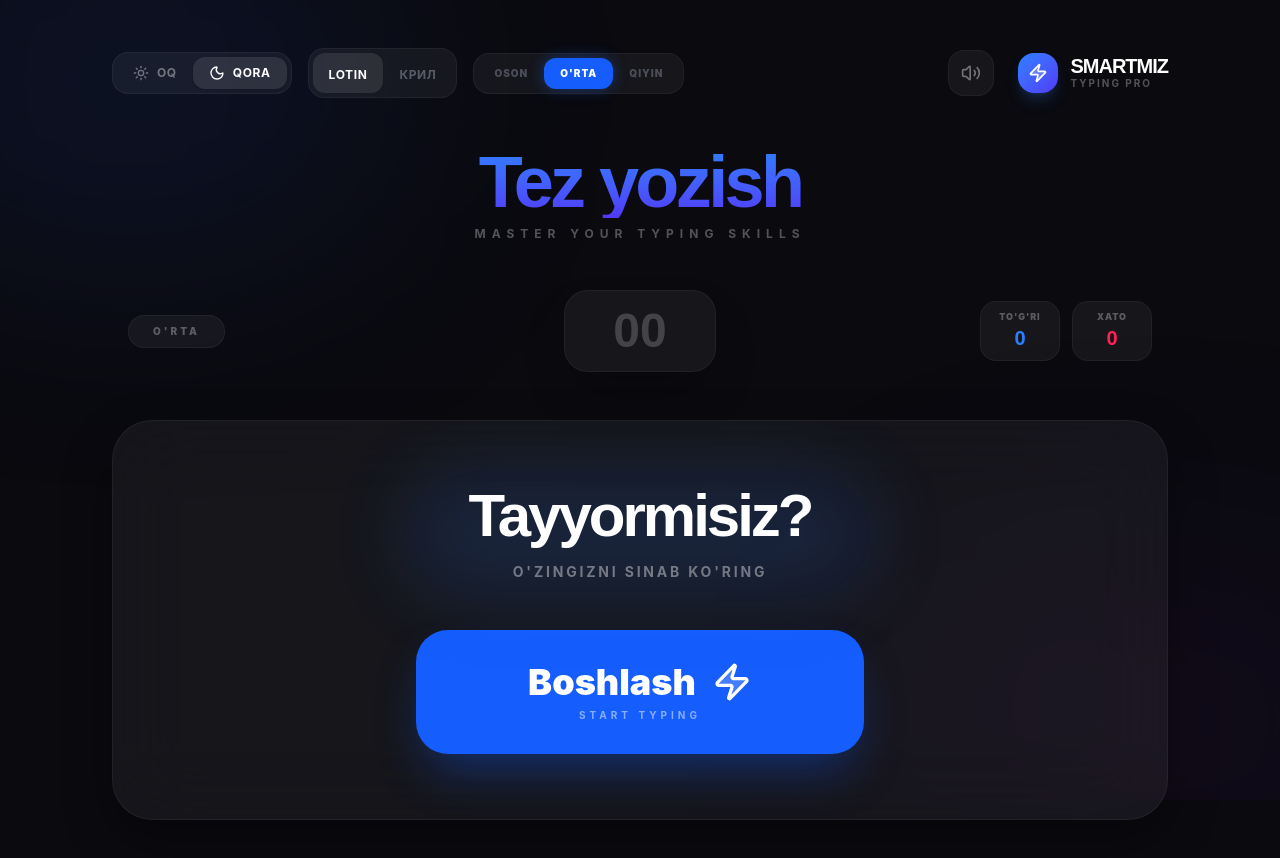
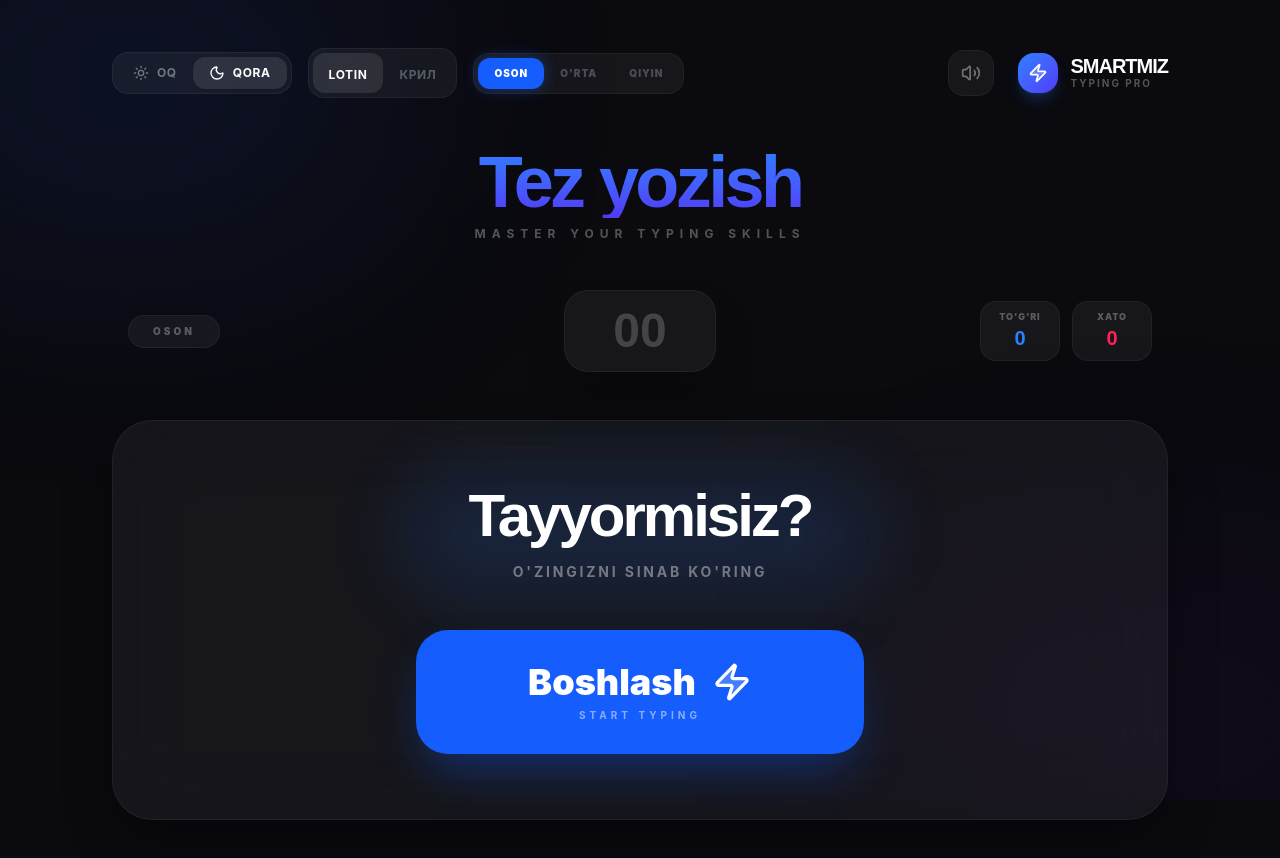
Before and after one commit to muhammadibrohimov26/tez-yozish-smartmiz-uchun, a React (Vite) app: page / in a window 1280 px wide. Shown: the top 858 px of the page. Built offline with nearby package versions, Linux system fonts and the light colour scheme.

Commit message:
Change difficulty state from 'medium' to 'easy'

```diff
--- a/src/App.tsx
+++ b/src/App.tsx
@@ -80,7 +80,7 @@ export default function App() {
   const [isDarkMode, setIsDarkMode] = useState(true);
   const [isLatin, setIsLatin] = useState(true);
   const [isMuted, setIsMuted] = useState(false);
-  const [difficulty, setDifficulty] = useState<Difficulty>('medium');
+  const [difficulty, setDifficulty] = useState<Difficulty>('easy');
 
   const [words, setWords] = useState<string[]>([]);
   const [currentWordIndex, setCurrentWordIndex] = useState(0);
```
